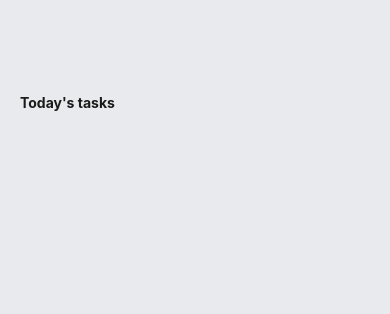
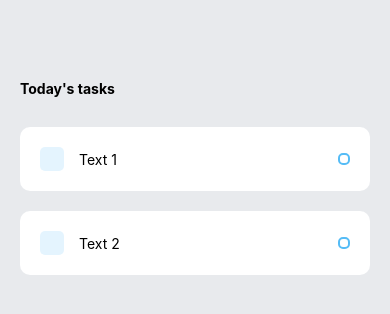
Before and after one commit to tsvetelinkitanski/Todo-list-React-Native, a React Native app: screen / in a window 390 px wide. Shown: the top 314 px of the page. Built offline with nearby package versions, Linux system fonts and the light colour scheme.

Commit message:
main style without functionality

```diff
--- a/App.js
+++ b/App.js
@@ -1,12 +1,16 @@
 import { StatusBar } from "expo-status-bar";
 import { StyleSheet, Text, View } from "react-native";
+import Task from "./components/Task";
 
 export default function App() {
   return (
     <View style={styles.container}>
       <View style={styles.wrapper}>
         <Text style={styles.title}>Today's tasks</Text>
-        <View style={styles.items}></View>
+        <View style={styles.items}>
+          <Task text={"Text 1"} />
+          <Task text={"Text 2"} />
+        </View>
       </View>
     </View>
   );
@@ -17,14 +21,15 @@
     flex: 1,
     backgroundColor: "#E8EAED",
   },
-  wrapper: {},
+  wrapper: {
+    paddingTop: 80,
+    paddingHorizontal: 20,
+  },
   title: {
     fontSize: "24",
-    fontWeight: "700",
-    position: "absolute",
-    color: "#1A1A1A",
-    top: 94,
-    left: 20,
+    fontWeight: "bold",
   },
-  items: {},
+  items: {
+    marginTop: 30,
+  },
 });
--- /dev/null
+++ b/components/Task.js
@@ -0,0 +1,50 @@
+import React from "react";
+import { View, Text, StyleSheet, TouchableOpacity } from "react-native";
+
+function Task(props) {
+  return (
+    <View style={styles.itemWrapper}>
+      <View style={styles.itemLeft}>
+        <View style={styles.square}></View>
+        <Text style={styles.itemText}>{props.text}</Text>
+      </View>
+      <View style={styles.circular}></View>
+    </View>
+  );
+}
+
+const styles = StyleSheet.create({
+  itemWrapper: {
+    backgroundColor: "#FFF",
+    padding: 20,
+    borderRadius: 10,
+    flexDirection: "row",
+    alignItems: "center",
+    justifyContent: "space-between",
+    marginBottom: 20,
+  },
+  itemLeft: {
+    flexDirection: "row",
+    alignItems: "center",
+    flexWrap: "wrap",
+  },
+  square: {
+    width: 24,
+    height: 24,
+    backgroundColor: "#55BCF666",
+    opacity: 0.4,
+    borderRadius: 5,
+    marginRight: 15,
+  },
+  itemText: {
+    maxWidth: "80%",
+  },
+  circular: {
+    width: 12,
+    height: 12,
+    borderColor: "#55BCF6",
+    borderWidth: 2,
+    borderRadius: 5,
+  },
+});
+export default Task;
```
